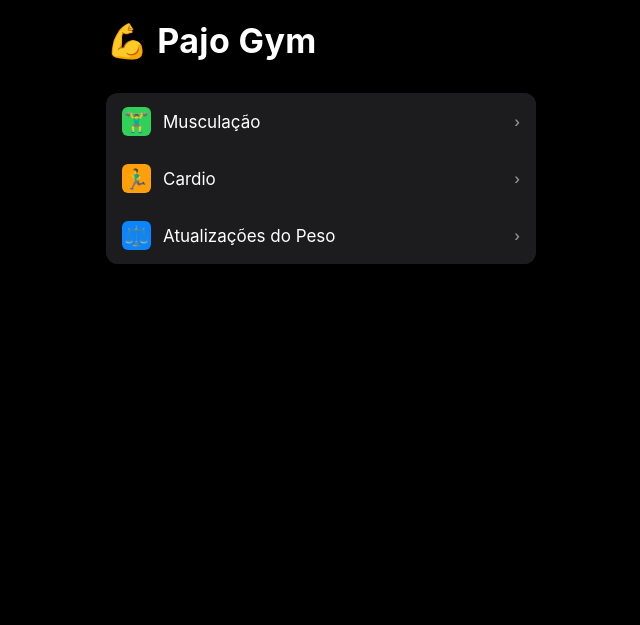
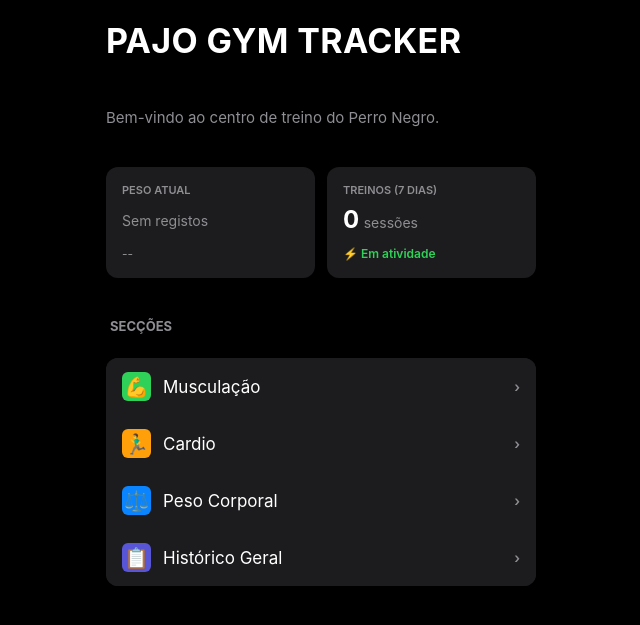
Before and after one commit to pauloloucofixe-source/gym_app, a Flask app: page / in a window 1280 px wide. Shown: the top 625 px of the page, without its empty margins (319-959 px from the left). Run offline with Flask 3, Linux system fonts and the light colour scheme; data that the repository does not hold is empty.

Commit message:
Update index.html

```diff
--- a/templates/index.html
+++ b/templates/index.html
@@ -1,11 +1,53 @@
 {% extends "base.html" %}
 {% block content %}
-    <h1>💪 Pajo Gym</h1>
+    <h1>PAJO GYM TRACKER</h1>
+    <p style="color: var(--ios-text-muted); margin-bottom: 24px; font-size: 15px;">Bem-vindo ao  centro de treino do Perro Negro.</p>
 
+    <!-- Dashboard de Estatísticas Rápidas -->
+    <div style="display: grid; grid-template-columns: 1fr 1fr; gap: 12px; margin-bottom: 24px;">
+        <!-- Cartão de Peso -->
+        <div class="ios-form-card" style="margin-bottom: 0; padding: 16px; text-align: left; display: flex; flex-direction: column; justify-content: space-between;">
+            <div style="font-size: 11px; color: var(--ios-text-muted); text-transform: uppercase; font-weight: 600;">Peso Atual</div>
+            <div style="margin: 8px 0;">
+                {% if peso_atual %}
+                    <span style="font-size: 24px; font-weight: bold; color: var(--ios-text);">{{ peso_atual }}</span> <span style="font-size: 14px; color: var(--ios-text-muted);">kg</span>
+                {% else %}
+                    <span style="font-size: 14px; color: var(--ios-text-muted);">Sem registos</span>
+                {% endif %}
+            </div>
+            <div>
+                {% if variacao_peso is not none %}
+                    {% if variacao_peso < 0 %}
+                        <span style="font-size: 12px; color: #30d158; font-weight: 600;">▼ {{ variacao_peso }} kg vs ant.</span>
+                    {% elif variacao_peso > 0 %}
+                        <span style="font-size: 12px; color: #ff453a; font-weight: 600;">▲ +{{ variacao_peso }} kg vs ant.</span>
+                    {% else %}
+                        <span style="font-size: 12px; color: var(--ios-text-muted); font-weight: 600;">Estável</span>
+                    {% endif %}
+                {% else %}
+                    <span style="font-size: 12px; color: var(--ios-text-muted);">--</span>
+                {% endif %}
+            </div>
+        </div>
+
+        <!-- Cartão de Treinos na Semana -->
+        <div class="ios-form-card" style="margin-bottom: 0; padding: 16px; text-align: left; display: flex; flex-direction: column; justify-content: space-between;">
+            <div style="font-size: 11px; color: var(--ios-text-muted); text-transform: uppercase; font-weight: 600;">Treinos (7 Dias)</div>
+            <div style="margin: 8px 0;">
+                <span style="font-size: 24px; font-weight: bold; color: var(--ios-text);">{{ total_treinos_semana }}</span> <span style="font-size: 14px; color: var(--ios-text-muted);">sessões</span>
+            </div>
+            <div>
+                <span style="font-size: 12px; color: var(--ios-green); font-weight: 600;">⚡️ Em atividade</span>
+            </div>
+        </div>
+    </div>
+
+    <!-- Navegação Principal -->
+    <h3 style="margin: 0 0 8px 4px; font-size: 13px; color: var(--ios-text-muted);">SECÇÕES</h3>
     <div class="ios-group">
         <a href="{{ url_for('musculacao_menu') }}" class="ios-cell">
             <div class="ios-cell-left">
-                <div class="ios-cell-icon icon-green">🏋️‍♂️</div>
+                <div class="ios-cell-icon icon-green">💪</div>
                 <span>Musculação</span>
             </div>
             <span class="ios-cell-arrow">›</span>
@@ -20,7 +62,14 @@
         <a href="{{ url_for('peso_atual') }}" class="ios-cell">
             <div class="ios-cell-left">
                 <div class="ios-cell-icon icon-blue">⚖️</div>
-                <span>Atualizações do Peso</span>
+                <span>Peso Corporal</span>
+            </div>
+            <span class="ios-cell-arrow">›</span>
+        </a>
+        <a href="{{ url_for('historico_geral') }}" class="ios-cell">
+            <div class="ios-cell-left">
+                <div class="ios-cell-icon icon-blue" style="background-color: #5856d6;">📋</div>
+                <span>Histórico Geral</span>
             </div>
             <span class="ios-cell-arrow">›</span>
         </a>
```
